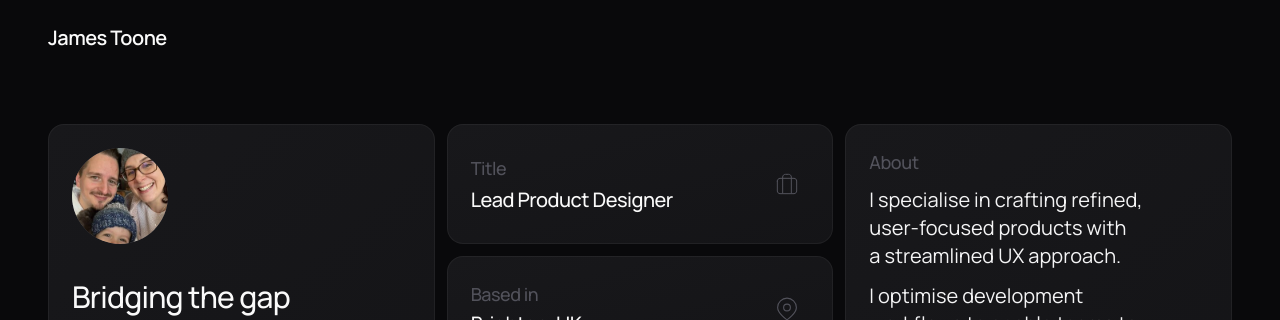
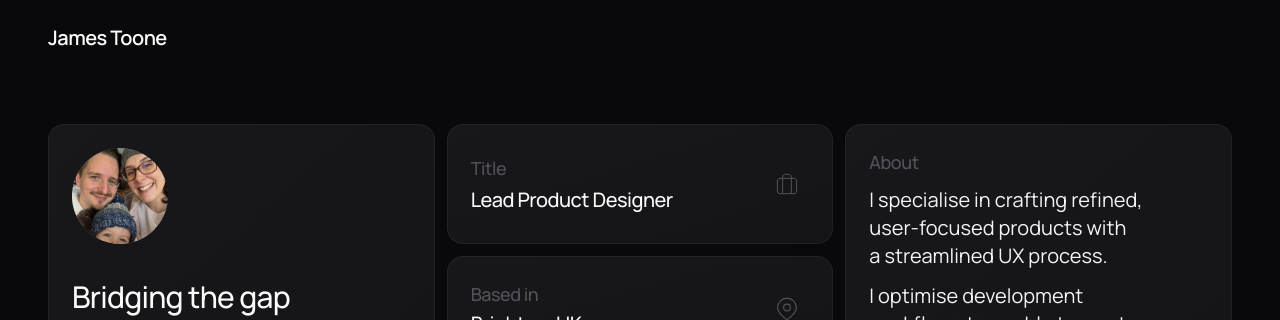
Before and after one commit to 2ne/nextjs-boilerplate, a Next.js app: page / in a window 1280 px wide. Shown: the top 320 px of the page. Built offline with nearby package versions, Linux system fonts and the light colour scheme.

Commit message:
Update page.tsx

```diff
--- a/app/page.tsx
+++ b/app/page.tsx
@@ -138,7 +138,7 @@ export default function Home() {
           <div>
             <div className="text-lg font-medium tracking-tight text-zinc-600 mb-2.5">About</div>
             <div className="text-lg xl:text-xl space-y-3 text-zinc-100 text-balance">
-              <p>I specialise in crafting refined, user-focused products with a streamlined UX approach.</p>
+              <p>I specialise in crafting refined, user-focused products with a streamlined UX process.</p>
               <p>I optimise development workflows to enable teams to build high quality user interfaces which are maintainable.</p>
             </div>
           </div>
```
